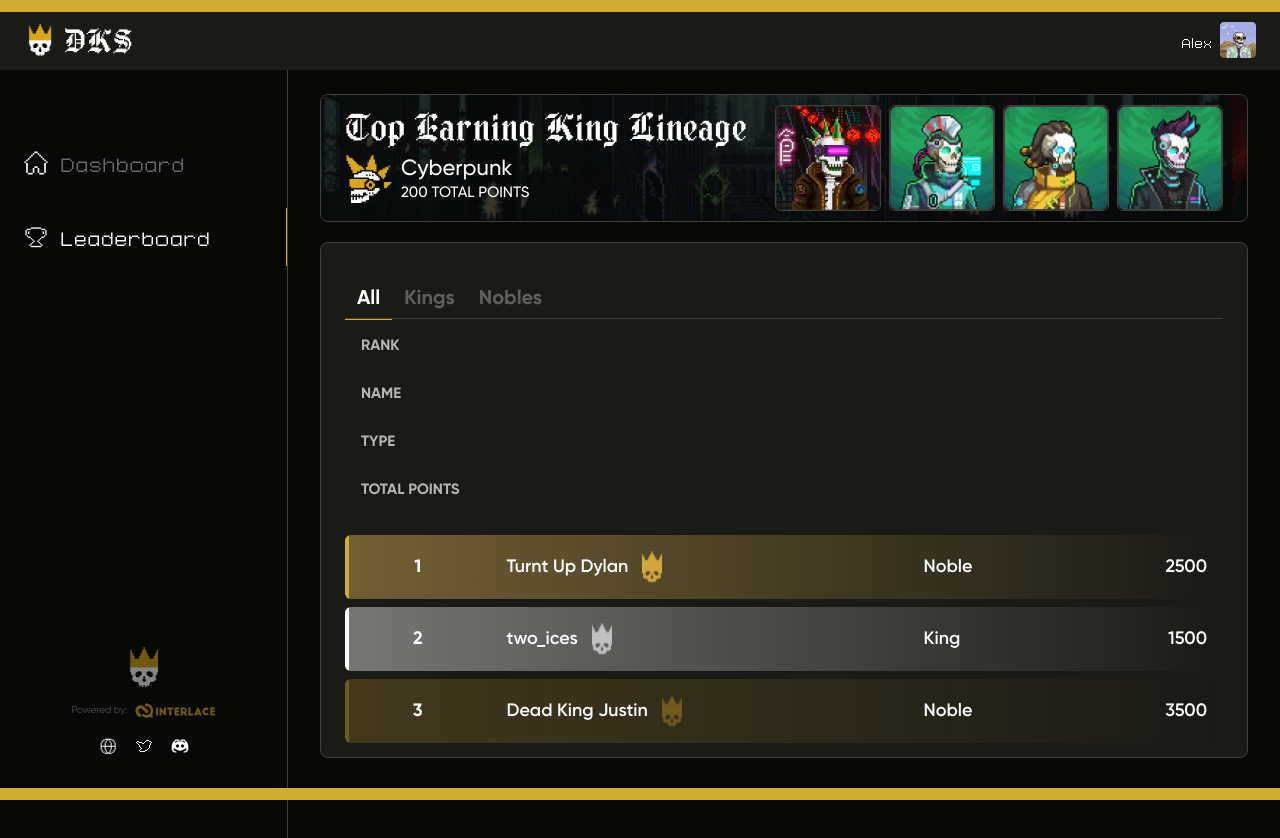
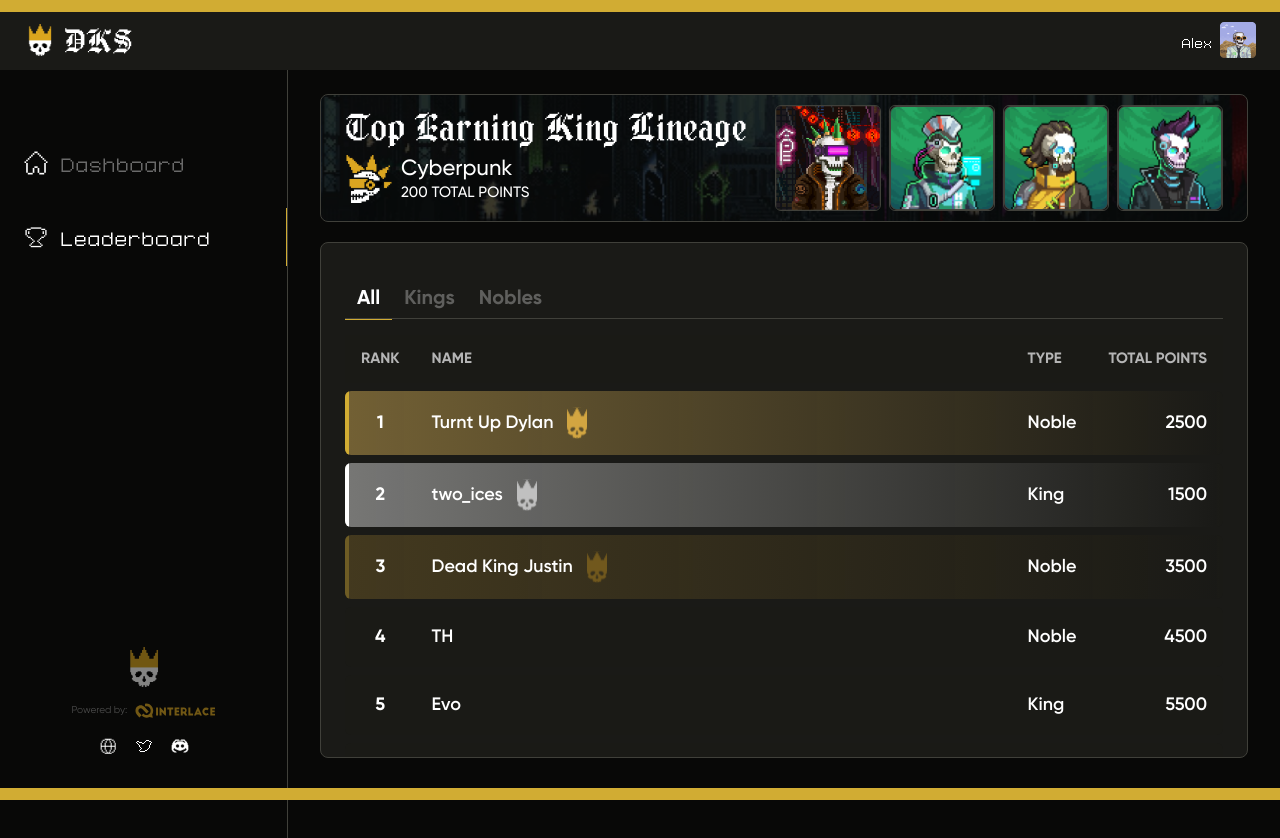
Before and after one commit to reubence/dks, a Next.js app: page /leaderboard in a window 1280 px wide. Shown: the top 838 px of the page. Built offline with nearby package versions, Linux system fonts and the light colour scheme.

Commit message:
Test Final

```diff
--- a/components/ui/table.jsx
+++ b/components/ui/table.jsx
@@ -55,7 +55,7 @@ const TableHead = React.forwardRef(({ className, ...props }, ref) => (
   <th
     ref={ref}
     className={cn(
-      "block h-12 px-4 text-left text-[15px] align-middle font-bold text-muted-foreground uppercase [&:has([role=checkbox])]:pr-0",
+      "h-12 px-4 text-left text-[15px] align-middle font-bold text-muted-foreground uppercase [&:has([role=checkbox])]:pr-0",
       className
     )}
     {...props}
```
